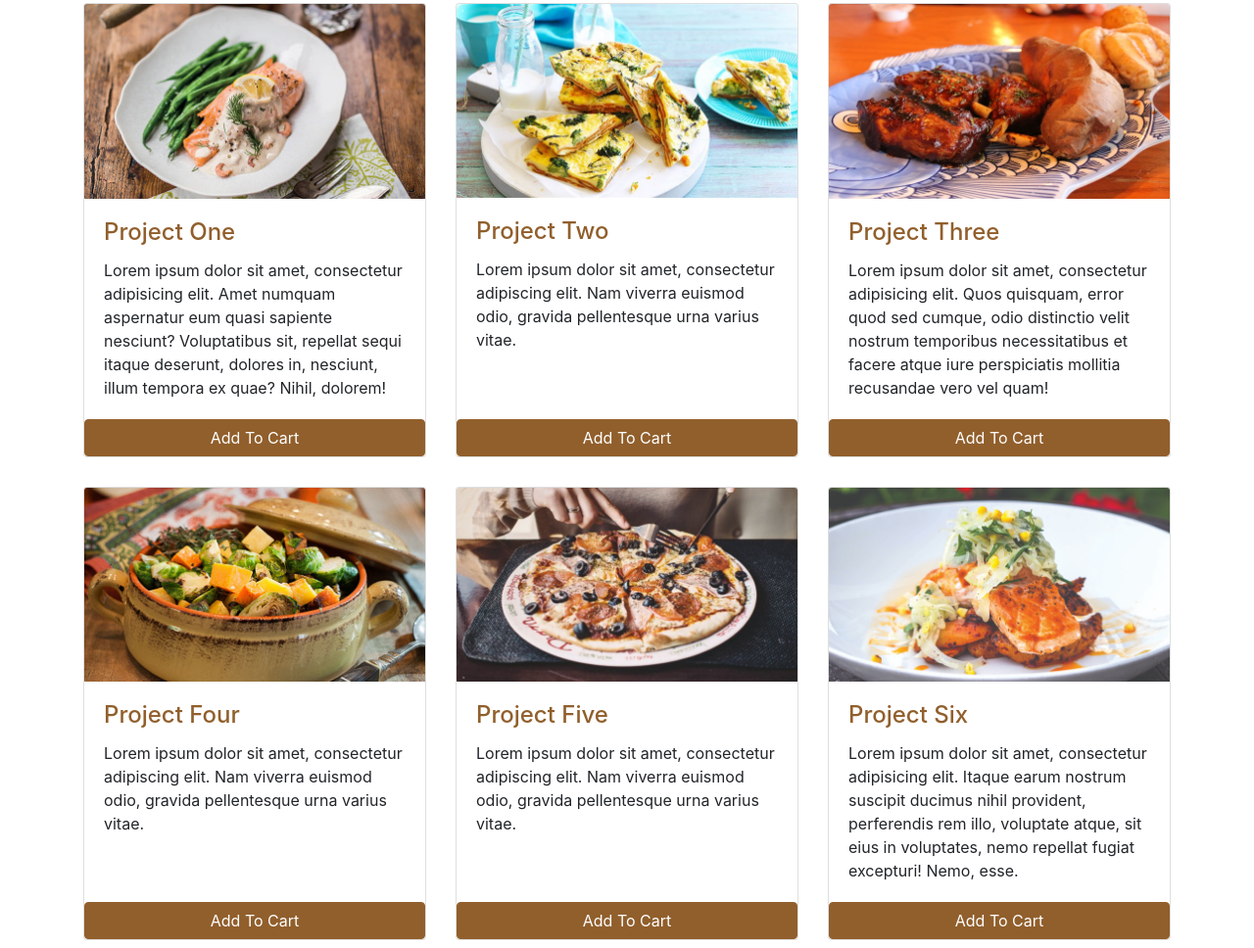
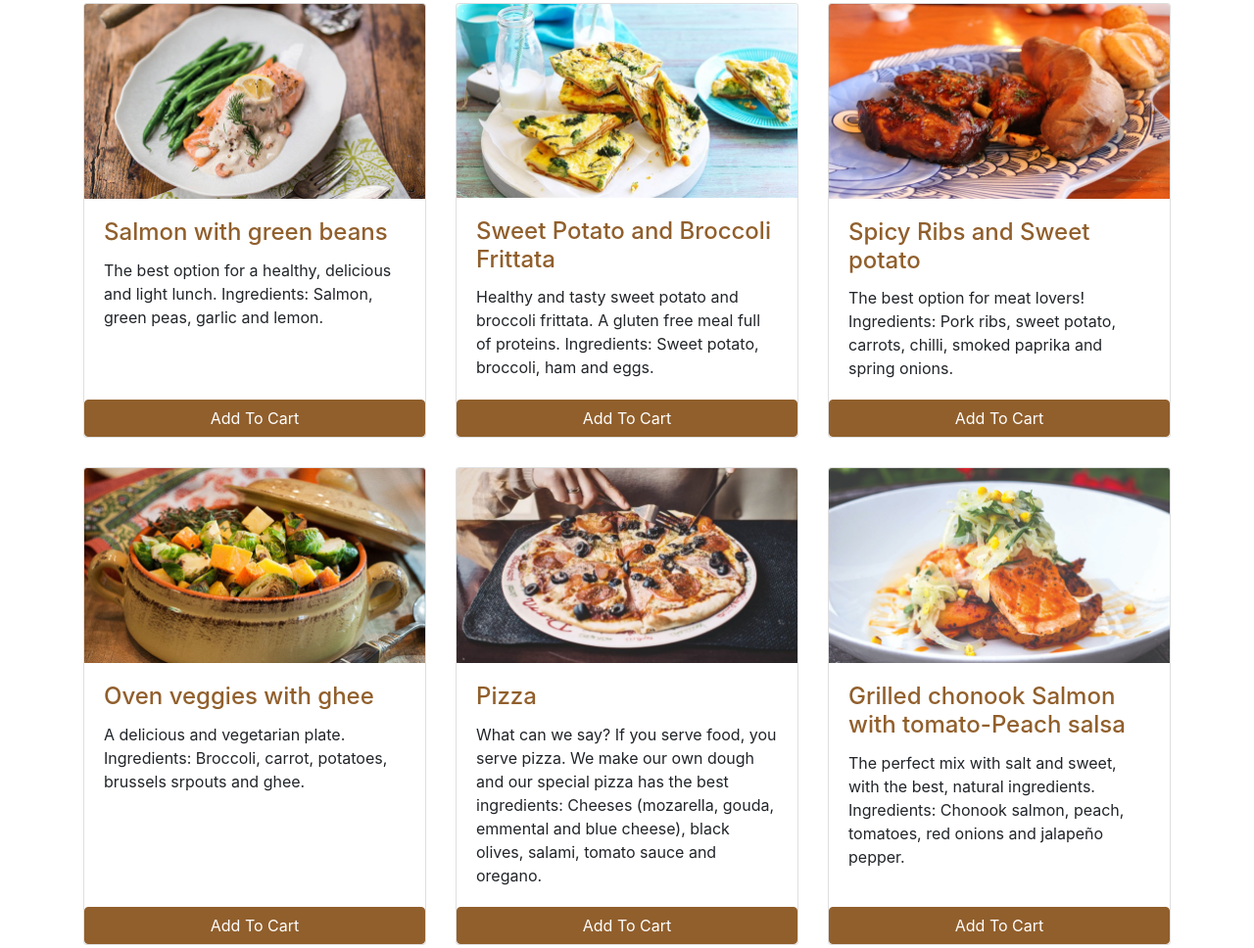
Before and after one commit to ipallinto/proyecto-final-asr31, a website: page portfolio-3-col.html in a window 1280 px wide. Shown: the part 205-1173 px from the top of the page at 98% size. Drawn offline with Linux system fonts and the light colour scheme.

Commit message:
Added description on "Take away" page

```diff
--- a/portfolio-3-col.html
+++ b/portfolio-3-col.html
@@ -79,9 +79,12 @@
           <a href="#"><img class="card-img-top" src="images/ta1.jpg" alt=""></a>
           <div class="card-body">
             <h4 class="card-title">
-              <a href="#">Project One</a>
+              <a href="#">Salmon with green beans</a>
             </h4>
-            <p class="card-text">Lorem ipsum dolor sit amet, consectetur adipisicing elit. Amet numquam aspernatur eum quasi sapiente nesciunt? Voluptatibus sit, repellat sequi itaque deserunt, dolores in, nesciunt, illum tempora ex quae? Nihil, dolorem!</p>
+            <p class="card-text">
+              The best option for a healthy, delicious and light lunch.
+              Ingredients: Salmon, green peas, garlic and lemon.
+            </p>
           </div>
           <button type="submit" class="btn btn-primary" id="takeAwayButton">Add To Cart</button>
         </div>
@@ -91,9 +94,13 @@
           <a href="#"><img class="card-img-top" src="images/ta2.jpg" alt=""></a>
           <div class="card-body">
             <h4 class="card-title">
-              <a href="#">Project Two</a>
+              <a href="#">Sweet Potato and Broccoli Frittata</a>
             </h4>
-            <p class="card-text">Lorem ipsum dolor sit amet, consectetur adipiscing elit. Nam viverra euismod odio, gravida pellentesque urna varius vitae.</p>
+            <p class="card-text">
+              Healthy and tasty sweet potato and broccoli frittata. A gluten free meal full of proteins.
+
+              Ingredients: Sweet potato, broccoli, ham and eggs.
+            </p>
           </div>
           <button type="submit" class="btn btn-primary" id="takeAwayButton">Add To Cart</button>
         </div>
@@ -103,9 +110,13 @@
           <a href="#"><img class="card-img-top" src="images/ta3.jpg" alt=""></a>
           <div class="card-body">
             <h4 class="card-title">
-              <a href="#">Project Three</a>
+              <a href="#">Spicy Ribs and Sweet potato</a>
             </h4>
-            <p class="card-text">Lorem ipsum dolor sit amet, consectetur adipisicing elit. Quos quisquam, error quod sed cumque, odio distinctio velit nostrum temporibus necessitatibus et facere atque iure perspiciatis mollitia recusandae vero vel quam!</p>
+            <p class="card-text">
+              The best option for meat lovers!
+
+              Ingredients: Pork ribs, sweet potato, carrots, chilli, smoked paprika and spring onions.
+            </p>
           </div>
           <button type="submit" class="btn btn-primary" id="takeAwayButton">Add To Cart</button>
         </div>
@@ -115,9 +126,12 @@
           <a href="#"><img class="card-img-top" src="images/ta4.jpg" alt=""></a>
           <div class="card-body">
             <h4 class="card-title">
-              <a href="#">Project Four</a>
+              <a href="#">Oven veggies with ghee</a>
             </h4>
-            <p class="card-text">Lorem ipsum dolor sit amet, consectetur adipiscing elit. Nam viverra euismod odio, gravida pellentesque urna varius vitae.</p>
+            <p class="card-text">
+              A delicious and vegetarian plate.
+              Ingredients: Broccoli, carrot, potatoes, brussels srpouts and ghee.
+            </p>
           </div>
           <button type="submit" class="btn btn-primary" id="takeAwayButton">Add To Cart</button>
         </div>
@@ -127,9 +141,12 @@
           <a href="#"><img class="card-img-top" src="images/ta5.jpg" alt=""></a>
           <div class="card-body">
             <h4 class="card-title">
-              <a href="#">Project Five</a>
+              <a href="#">Pizza</a>
             </h4>
-            <p class="card-text">Lorem ipsum dolor sit amet, consectetur adipiscing elit. Nam viverra euismod odio, gravida pellentesque urna varius vitae.</p>
+            What can we say? If you serve food, you serve pizza. We make our own dough and our special pizza has the best ingredients:
+            Cheeses (mozarella, gouda, emmental and blue cheese), black olives, salami, tomato sauce and oregano.
+            <p class="card-text">
+            </p>
           </div>
           <button type="submit" class="btn btn-primary" id="takeAwayButton">Add To Cart</button>
         </div>
@@ -139,9 +156,12 @@
           <a href="#"><img class="card-img-top" src="images/ta6.jpg" alt=""></a>
           <div class="card-body">
             <h4 class="card-title">
-              <a href="#">Project Six</a>
+              <a href="#">Grilled chonook Salmon with tomato-Peach salsa</a>
             </h4>
-            <p class="card-text">Lorem ipsum dolor sit amet, consectetur adipisicing elit. Itaque earum nostrum suscipit ducimus nihil provident, perferendis rem illo, voluptate atque, sit eius in voluptates, nemo repellat fugiat excepturi! Nemo, esse.</p>
+            <p class="card-text">
+              The perfect mix with salt and sweet, with the best, natural ingredients.
+              Ingredients: Chonook salmon, peach, tomatoes, red onions and jalapeño pepper.
+            </p>
           </div>
           <button type="submit" class="btn btn-primary" id="takeAwayButton">Add To Cart</button>
         </div>
```
